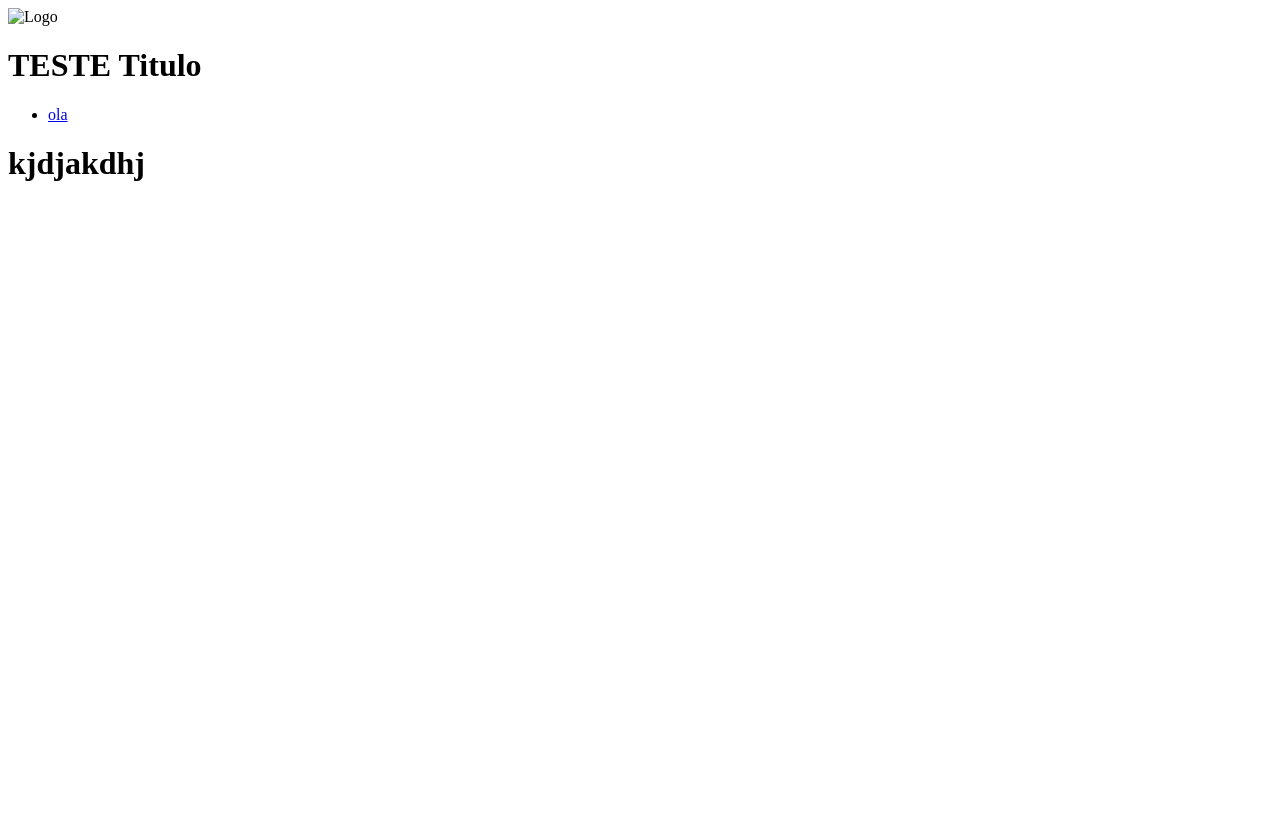
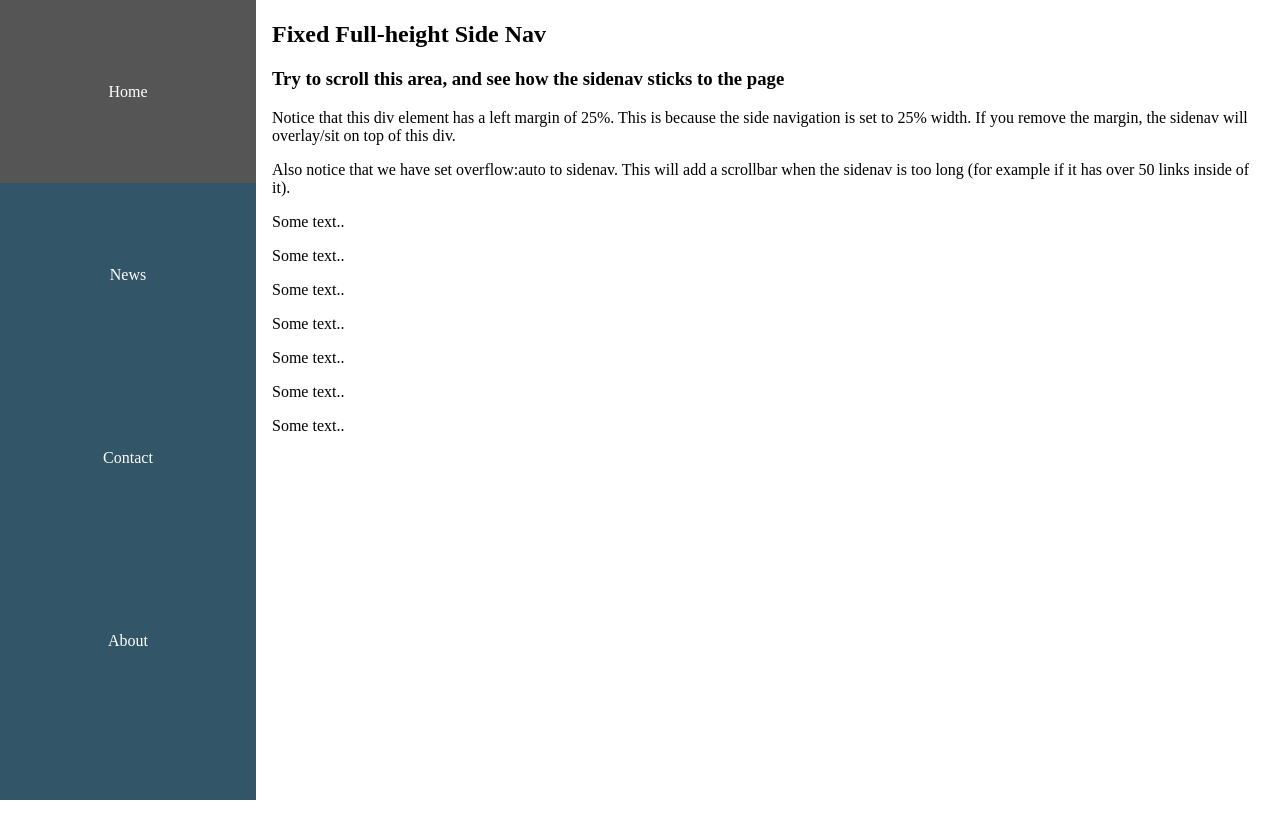
Before and after one commit to GoncaloGMendonca/Portfolio_GGM, a plain HTML site: page Porto_GGM/index.html in a window 1280 px wide. Before the commit the page ends 800 px from the top, so only its background shows below. Drawn offline with Linux system fonts and the light colour scheme.

Commit message:
mudança da barra lateral
fiz a barra lateral

```diff
--- /dev/null
+++ b/Porto_GGM/PortoCSS.css
@@ -0,0 +1,46 @@
+body {
+    margin: 0;
+  }
+
+
+ul {
+    list-style-type: none;
+    margin: 0;
+    padding: 0;
+    width: 20%;
+    background-color: #325567;
+    position: fixed;
+    height: 100%;
+    overflow: auto;
+  }
+
+  li{
+size: 1000px;
+
+  }
+
+  li a {
+    display: block;
+    color: #ffffff;
+    padding: 82.5px 16px;
+    text-decoration: none;
+    font-family: 'Azonix';
+    text-align: center;
+    /* width: 200px;
+    height: 150px; */
+
+  }
+
+
+  li a:hover:not(.active) {
+    background-color: #555;
+    color: white;
+  }
+
+  div {
+    margin-left:20%;
+    padding:1px 16px;
+    height:1000px;
+
+
+  }
--- a/Porto_GGM/index.html
+++ b/Porto_GGM/index.html
@@ -6,42 +6,49 @@
     <meta name="viewport" content="width=device-width, initial-scale=1">
 
     <title>Portofolio</title>
+    <link rel="stylesheet" href="PortoCSS.css">
 
+    <link rel="icon" type="image/x-icon" href="\Portfolio_GGM\Porto_GGM\Porto_assets\Icone\Porto_Icon.ico">
+
+
+
+</head>
 
 
     <body>
 
-         <div class="container">
-            <div class="row">
-                <div class="tm-left-right-container">
 
-                    <!-- Left column: logo and menu -->
-                    <div class="tm-blue-bg tm-left-column">
-                        <div class="tm-logo-div text-xs-center">
-                            <img src="img/tm-neaty-logo.png" alt="Logo">
-                            <h1 class="tm-site-name">TESTE Titulo</h1>
-                        </div>
 
-                        <nav class="tm-main-nav">
-                            <ul class="tm-main-nav-ul">
-                                <li class="tm-nav-item">
-                                    <a href="#ola" class="tm-nav-item-link">ola</a>
-                                </li>
-                            </ul>
-                        </nav>
-                    </div>
+        <ul>
+            <li><a href="#home">Home</a></li>
+            <li><a href="#news">News</a></li>
+            <li><a href="#contact">Contact</a></li>
+            <li><a href="#about">About</a></li>
+        </ul>
 
 
 
-                </div>
-            </div>
-        </div>
 
 
 
-        <h1>kjdjakdhj</h1>
+
+
+        <div >
+            <h2>Fixed Full-height Side Nav</h2>
+            <h3>Try to scroll this area, and see how the sidenav sticks to the page</h3>
+            <p>Notice that this div element has a left margin of 25%. This is because the side navigation is set to 25% width. If you remove the margin, the sidenav will overlay/sit on top of this div.</p>
+            <p>Also notice that we have set overflow:auto to sidenav. This will add a scrollbar when the sidenav is too long (for example if it has over 50 links inside of it).</p>
+            <p>Some text..</p>
+            <p>Some text..</p>
+            <p>Some text..</p>
+            <p>Some text..</p>
+            <p>Some text..</p>
+            <p>Some text..</p>
+            <p>Some text..</p>
+          </div>
+
+
 
     </body>
 
-</head>
 </html>
```
Also changed, not shown: Porto_GGM/Porto_assets/Fontes/Azonix.otf (added), Porto_GGM/Porto_assets/Icone/Porto_Icon.ico (added).
